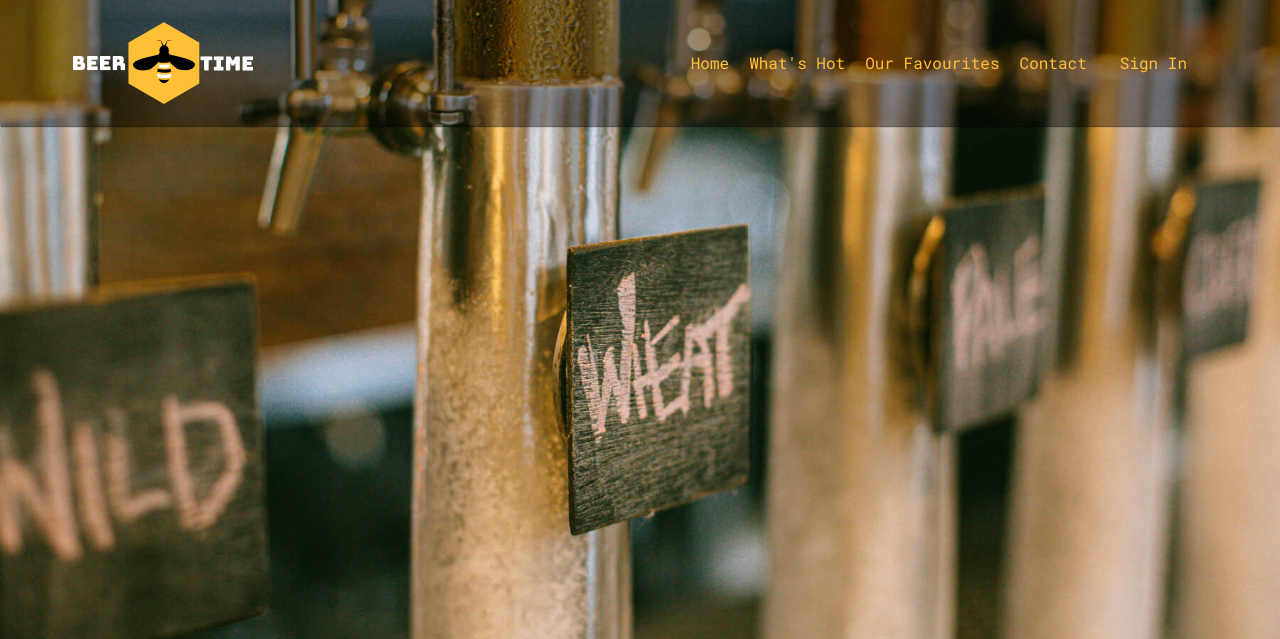
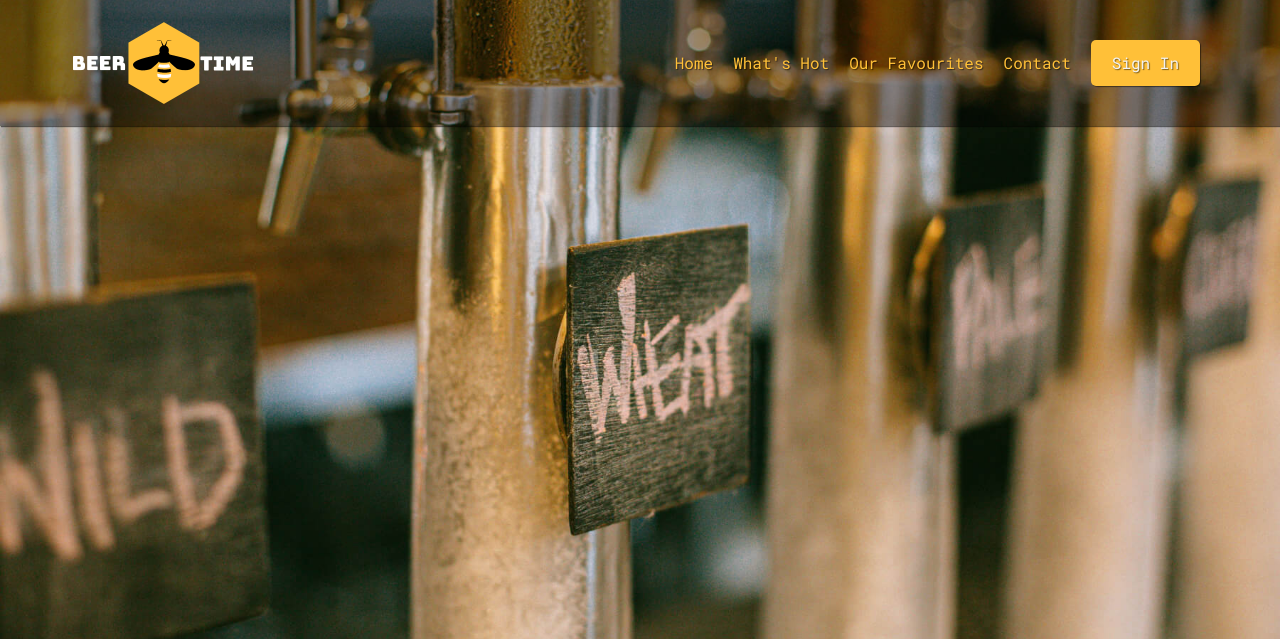
Before and after one commit to Geomint/beer-time, a Flask app: page / in a window 1280 px wide. Shown: the top 639 px of the page. Run offline with Flask 2, Linux system fonts and the light colour scheme; some libraries are stand-ins or nearby versions.

Commit message:
Compiled SASS code into index.css

```diff
--- a/static/scss/index.css
+++ b/static/scss/index.css
@@ -53,6 +53,7 @@ body {
   color: #ffc038;
   -webkit-transition: 0.2s ease-in-out;
   transition: 0.2s ease-in-out;
+  text-shadow: 1px 1px 1px rgba(0, 0, 0, 0.5);
 }
 
 .main-nav__inner__nav__item a:hover {
@@ -82,4 +83,22 @@ body {
 #home-banner-3 {
   background-image: url("../../static/images/banner/beer-banner-image-3.jpg");
 }
+
+.btn {
+  padding: 10px 20px;
+  border-radius: 5px;
+  -webkit-box-shadow: 1px 1px 1px rgba(0, 0, 0, 0.5);
+          box-shadow: 1px 1px 1px rgba(0, 0, 0, 0.5);
+}
+
+.btn__primary {
+  background: #ffc038;
+  color: #f2f2f2 !important;
+  text-shadow: 1px 1px 1px rgba(0, 0, 0, 0.5);
+}
+
+.btn__primary:hover {
+  background: #eba000;
+  color: #d9d9d9;
+}
 /*# sourceMappingURL=index.css.map */
```
